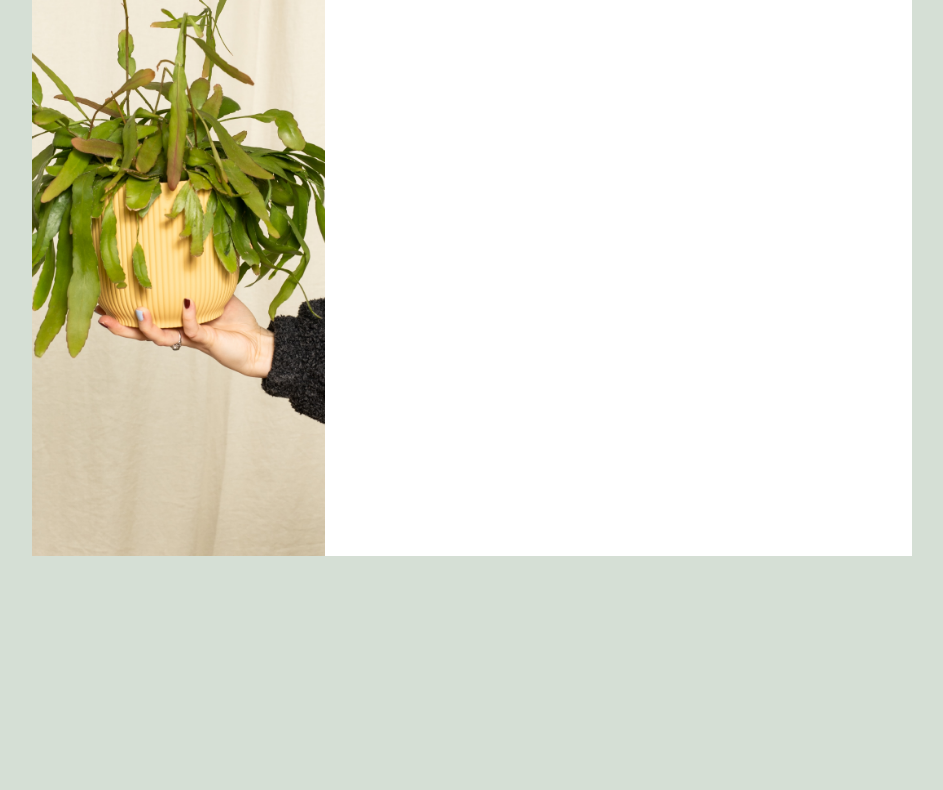
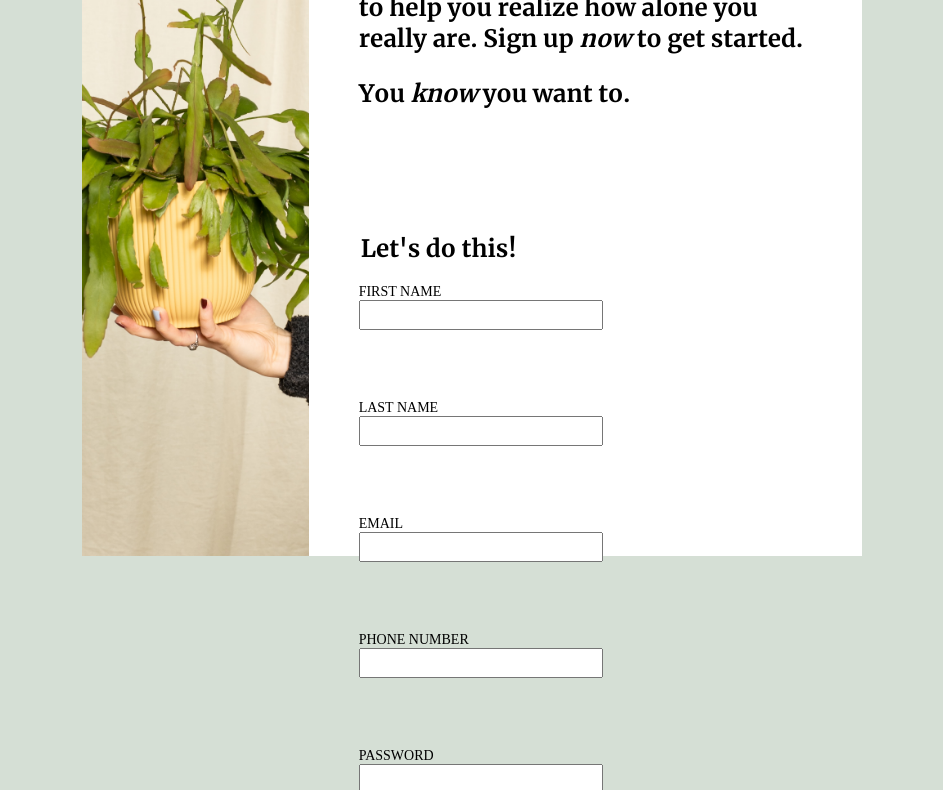
Before and after one commit to theonewhoknew/sign-up-form, a plain HTML site: page index.html in a window 1280 px wide. Shown: the part 244-1034 px from the top of the page, without its empty margins (168-1111 px from the left). Before the commit the page ends 800 px from the top, so only its background shows below. Drawn offline with Linux system fonts and the light colour scheme.

Commit message:
make form and structure doesnt hold up but stable in full screen

```diff
--- a/index.html
+++ b/index.html
@@ -14,7 +14,43 @@
             <h1 class="header">Plant</h1>
         </div>
     </div>
-    <div class="form-container"></div>
+    <div class="form-container">
+        <div class="text">
+            <p>This is not a real online service! You know you need this plant in your life to help you realize how alone you really are. Sign up <em>now </em> to get started.</p>
+            <p>You <em>know</em> you want to.</p>
+        </div>
+        <form action="">
+            <fieldset>
+                <legend>Let's do this!</legend>
+                <ul>
+                    <li>
+                     <label for="fname">FIRST NAME</label>
+                     <input type="text" id="fname" name="fname">
+                    </li>
+                    <li>
+                     <label for="lname">LAST NAME</label>
+                     <input type="text" id="lname" name="lname">
+                    </li>
+                    <li>
+                      <label for="email">EMAIL</label>
+                      <input type="email" id="email" name="email">
+                    </li>
+                    <li>
+                      <label for="phone">PHONE NUMBER</label>
+                      <input type="tel" id="phone" name="phone">
+                    </li>
+                    <li>
+                      <label for="pwd">PASSWORD</label>
+                      <input type="password" id="pwd" name="pwd">
+                    </li>
+                    <li>
+                      <label for="confpwd">CONFIRM PASSWORD</label>
+                      <input type="password" id="confpwd" name="confpwd">
+                    </li>
+                </ul>
+            </fieldset>
+        </form>
+    </div>
 
 
 </body>
--- a/style.css
+++ b/style.css
@@ -11,8 +11,8 @@ body {
     display: flex;
     height: 100vh;
     margin: 0;
-    margin-left: 200px;
-    margin-right: 200px;
+    margin-left: 250px;
+    margin-right: 250px;
     background-color: rgb(213, 223, 213);
 }
 
@@ -27,10 +27,18 @@ body {
     position: absolute;
     top: 140px;
     width: 100%;
+    height: 100px;
     display: flex;
     justify-content: center;
+    align-items: center;
     background-color: rgb(20,30,20,0.5);
 
+}
+
+.shade>img {
+    object-fit: auto;
+    height:max-content;
+    color: red;
 }
 
 h1 {
@@ -41,10 +49,55 @@ h1 {
     color: cornsilk;
 }
 
+p,
+legend {
+    font-family: "Merriweather-Bold";
+    font-size: 1.2rem;
+}
 
+ul {
+    list-style-type: none;
+    display: flex;
+    flex-wrap: wrap;
+    justify-content: start;
+    padding-left: 0;
+    padding-right: 40px;
+    gap: 70px;
+    align-items: stretch;
+}
+
+li {
+    display: flex;
+    flex-direction: column;
+}
+
+label {
+    font-size: 0.7rem;
+}
+
+input {
+    font-size: 1.1rem;
+    width: 240px;
+    padding: 0;
+    margin: 0;
+}
+
+.text {
+    margin-bottom: 100px;
+}
 
 .form-container {
     background-color: rgb(255, 255, 255);
+    padding: 150px 50px;
+    flex: 6;
+    display: flex;
+    flex-direction: column;
+}
 
-    flex: 6;
+
+
+fieldset {
+    border: 0;
+    padding: 0;
+    margin: 0;
 }
```
